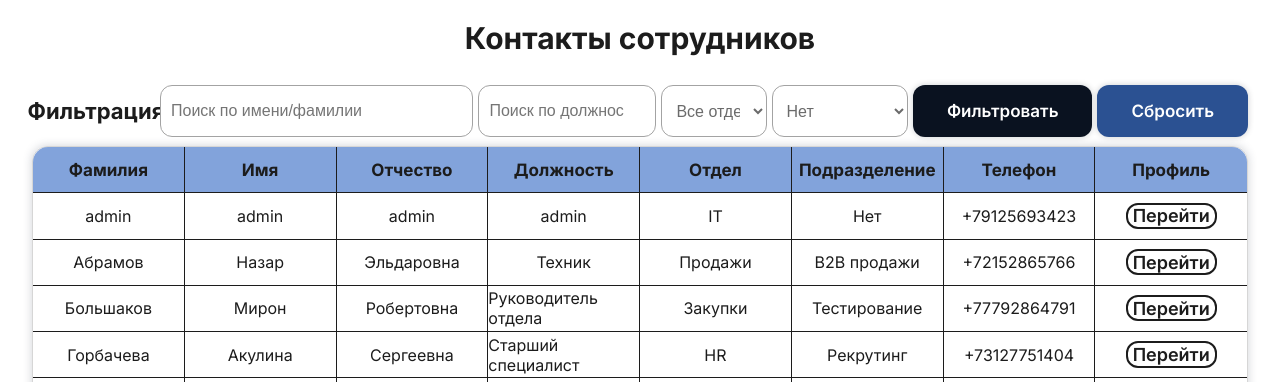
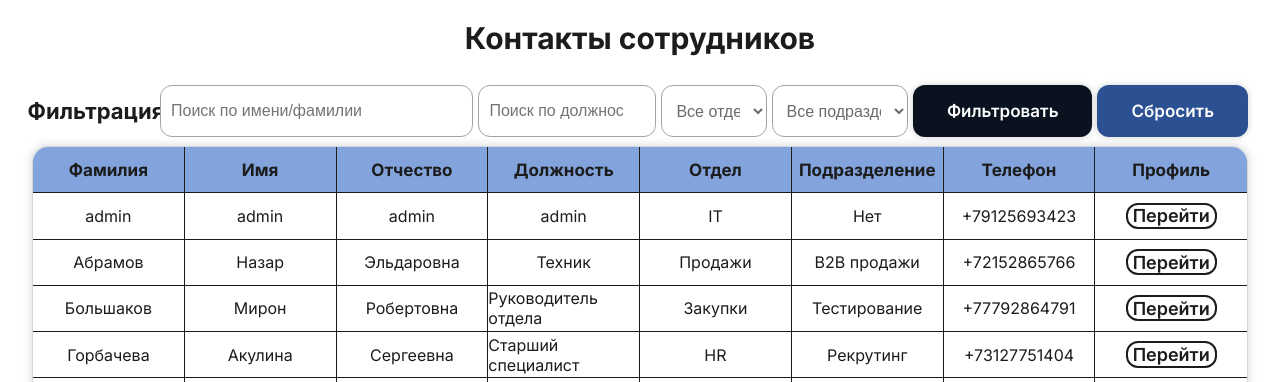
Before and after one commit to mikkixx/ContactBook, a Django app: page / in a window 1280 px wide. Shown: the part 80-462 px from the top of the page. Run offline with Django 5.2, Linux system fonts and the light colour scheme; a user stored in the database is signed in; data comes from the database, SQL or seed files in the repository.

Commit message:
update sub filter for employees tables

```diff
--- a/metanit/ContactBook/templates/contactbook/deleted_employees.html
+++ b/metanit/ContactBook/templates/contactbook/deleted_employees.html
@@ -25,7 +25,7 @@
         </select>
 
         <select name="subdivision" id="sub-select">
-            <option value="">Нет</option>
+            <option value="">Все подразделения</option>
         </select>
 
         <button type="submit" class="btn btn-primary">Фильтровать</button>
--- a/metanit/ContactBook/templates/contactbook/employee_list.html
+++ b/metanit/ContactBook/templates/contactbook/employee_list.html
@@ -26,7 +26,7 @@
         </select>
 
         <select name="subdivision" id="sub-select">
-            <option value="">Нет</option>
+            <option value="">Все подразделения</option>
         </select>
 
         <button type="submit" class="btn btn-primary">Фильтровать</button>
```
